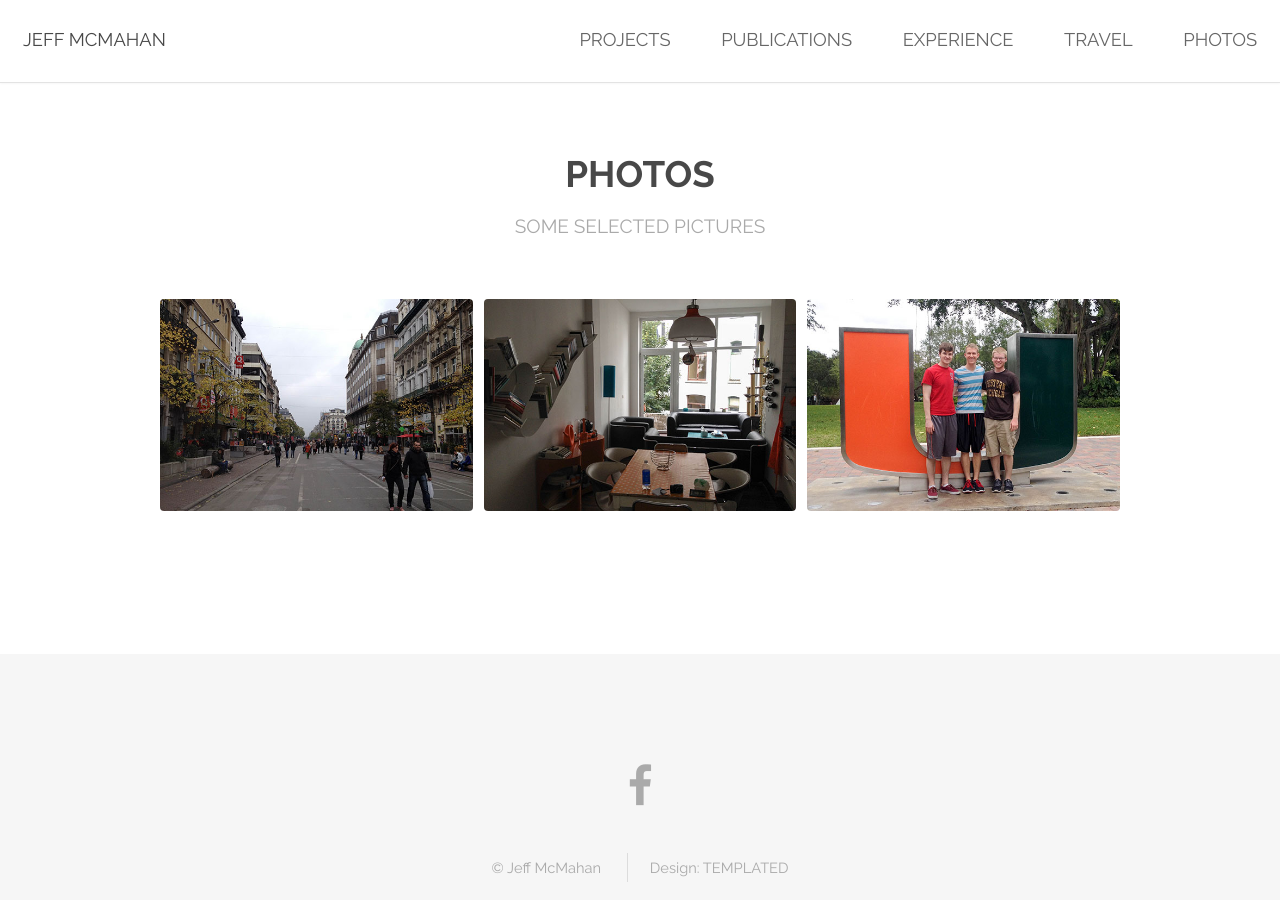
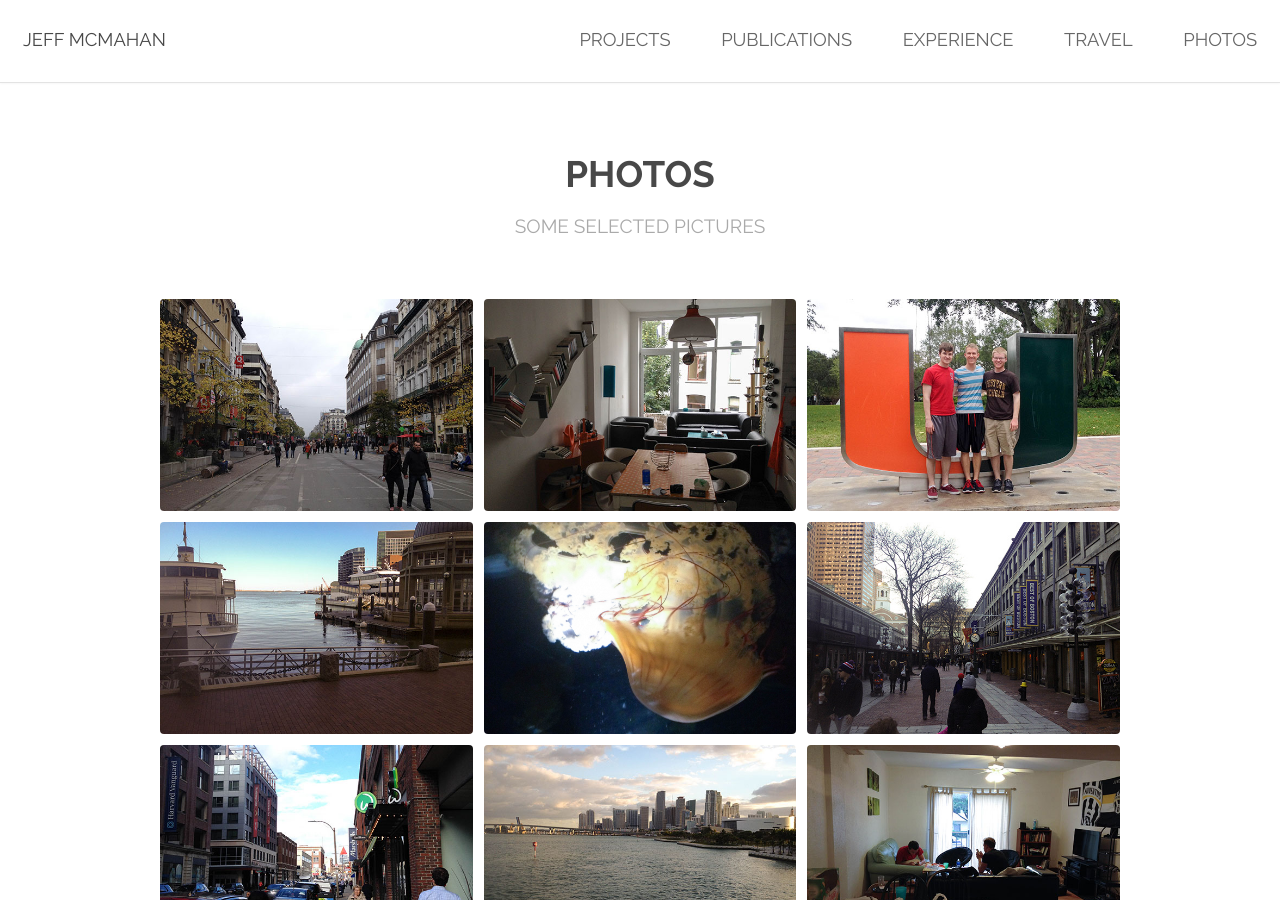
Before and after one commit to jbmcmahan/jbmcmahan.github.io, a Jekyll site: the page built from photos/index.html, in a window 1280 px wide and 900 px high. Built offline with Jekyll 4.4.1, drawn with Linux system fonts in a browser that asks for light colours.

Commit message:
fix pics

```diff
--- a/experience/index.html
+++ b/experience/index.html
@@ -8,7 +8,7 @@
 						<h2>Experience</h2>
 						<p>Lorem ipsum dolor sit amet nullam id egestas urna aliquam</p>
 					</header>
-					<a href="#" class="image fit"><img src="images/pic01.jpg" alt="" /></a>
+					<a href="#" class="image fit"><img src="/images/pic01.jpg" alt="" /></a>
 					<p>Vis accumsan feugiat adipiscing nisl amet adipiscing accumsan blandit accumsan sapien blandit ac amet faucibus aliquet placerat commodo. Interdum ante aliquet commodo accumsan vis phasellus adipiscing. Ornare a in lacinia. Vestibulum accumsan ac metus massa tempor. Accumsan in lacinia ornare massa amet. Ac interdum ac non praesent. Cubilia lacinia interdum massa faucibus blandit nullam. Accumsan phasellus nunc integer. Accumsan euismod nunc adipiscing lacinia erat ut sit. Arcu amet. Id massa aliquet arcu accumsan lorem amet accumsan.</p>
 					<p>Amet nibh adipiscing adipiscing. Commodo ante vis placerat interdum massa massa primis. Tempus condimentum tempus non ac varius cubilia adipiscing placerat lorem turpis at. Aliquet lorem porttitor interdum. Amet lacus. Aliquam lobortis faucibus blandit ac phasellus. In amet magna non interdum volutpat porttitor metus a ante ac neque. Nisi turpis. Commodo col. Interdum adipiscing mollis ut aliquam id ante adipiscing commodo integer arcu amet Ac interdum ac non praesent. Cubilia lacinia interdum massa faucibus blandit nullam. Accumsan phasellus nunc integer. Accumsan euismod nunc adipiscing lacinia erat ut sit. Arcu amet. Id massa aliquet arcu accumsan lorem amet accumsan commodo odio cubilia ac eu interdum placerat placerat arcu commodo lobortis adipiscing semper ornare pellentesque.</p>
 					<p>Amet nibh adipiscing adipiscing. Commodo ante vis placerat interdum massa massa primis. Tempus condimentum tempus non ac varius cubilia adipiscing placerat lorem turpis at. Aliquet lorem porttitor interdum. Amet lacus. Aliquam lobortis faucibus blandit ac phasellus. In amet magna non interdum volutpat porttitor metus a ante ac neque. Nisi turpis. Commodo col. Interdum adipiscing mollis ut aliquam id ante adipiscing commodo integer arcu amet blandit adipiscing arcu ante.</p>
--- a/photos/index.html
+++ b/photos/index.html
@@ -18,21 +18,21 @@
 					</div>
 				{% endfor %}
 
-				<div class="4u"><span class="image fit"><img src="photos/1602271513_small.jpg" alt="" /></span></div>
-				<div class="4u"><span class="image fit"><img src="photos/1602271457_small.jpg" alt="" /></span></div>
-				<div class="4u$"><span class="image fit"><img src="photos/1602271417_small.jpg" alt="" /></span></div>
-				<div class="4u"><span class="image fit"><img src="photos/1602251453_small.jpg" alt="" /></span></div>
-				<div class="4u"><span class="image fit"><img src="photos/1602141742_small.jpg" alt="" /></span></div>
-				<div class="4u$"><span class="image fit"><img src="photos/1510211830_small.jpg" alt="" /></span></div>
-				<div class="4u"><span class="image fit"><img src="photos/1510121506_small.jpg" alt="" /></span></div>
-				<div class="4u"><span class="image fit"><img src="photos/1510121333_small.jpg" alt="" /></span></div>
-				<div class="4u$"><span class="image fit"><img src="photos/1510121328_small.jpg" alt="" /></span></div>
-				<div class="4u"><span class="image fit"><img src="photos/1510112252_small.jpg" alt="" /></span></div>
-				<div class="4u"><span class="image fit"><img src="photos/1510101420_small.jpg" alt="" /></span></div>
-				<div class="4u$"><span class="image fit"><img src="photos/1510101022_small.jpg" alt="" /></span></div>
-				<div class="4u"><span class="image fit"><img src="photos/1510100821_small.jpg" alt="" /></span></div>
-				<div class="4u"><span class="image fit"><img src="photos/1510100738_small.jpg" alt="" /></span></div>
-				<div class="4u$"><span class="image fit"><img src="photos/1505041336_small.jpg" alt="" /></span></div>
+				<div class="4u"><span class="image fit"><img src="/photos/1602271513_small.jpg" alt="" /></span></div>
+				<div class="4u"><span class="image fit"><img src="/photos/1602271457_small.jpg" alt="" /></span></div>
+				<div class="4u$"><span class="image fit"><img src="/photos/1602271417_small.jpg" alt="" /></span></div>
+				<div class="4u"><span class="image fit"><img src="/photos/1602251453_small.jpg" alt="" /></span></div>
+				<div class="4u"><span class="image fit"><img src="/photos/1602141742_small.jpg" alt="" /></span></div>
+				<div class="4u$"><span class="image fit"><img src="/photos/1510211830_small.jpg" alt="" /></span></div>
+				<div class="4u"><span class="image fit"><img src="/photos/1510121506_small.jpg" alt="" /></span></div>
+				<div class="4u"><span class="image fit"><img src="/photos/1510121333_small.jpg" alt="" /></span></div>
+				<div class="4u$"><span class="image fit"><img src="/photos/1510121328_small.jpg" alt="" /></span></div>
+				<div class="4u"><span class="image fit"><img src="/photos/1510112252_small.jpg" alt="" /></span></div>
+				<div class="4u"><span class="image fit"><img src="/photos/1510101420_small.jpg" alt="" /></span></div>
+				<div class="4u$"><span class="image fit"><img src="/photos/1510101022_small.jpg" alt="" /></span></div>
+				<div class="4u"><span class="image fit"><img src="/photos/1510100821_small.jpg" alt="" /></span></div>
+				<div class="4u"><span class="image fit"><img src="/photos/1510100738_small.jpg" alt="" /></span></div>
+				<div class="4u$"><span class="image fit"><img src="/photos/1505041336_small.jpg" alt="" /></span></div>
 			</div>
 		</div>
 	</div>
--- a/projects/index.html
+++ b/projects/index.html
@@ -7,7 +7,7 @@
 			<h2>Projects</h2>
 			<p>Current and Past Projects</p>
 		</header>
-		<a href="#" class="image fit"><img src="images/pic01.jpg" alt="" /></a>
+		<a href="#" class="image fit"><img src="/images/pic01.jpg" alt="" /></a>
 		<p>Vis accumsan feugiat adipiscing nisl amet adipiscing accumsan blandit accumsan sapien blandit ac amet faucibus aliquet placerat commodo. Interdum ante aliquet commodo accumsan vis phasellus adipiscing. Ornare a in lacinia. Vestibulum accumsan ac metus massa tempor. Accumsan in lacinia ornare massa amet. Ac interdum ac non praesent. Cubilia lacinia interdum massa faucibus blandit nullam. Accumsan phasellus nunc integer. Accumsan euismod nunc adipiscing lacinia erat ut sit. Arcu amet. Id massa aliquet arcu accumsan lorem amet accumsan.</p>
 		<p>Amet nibh adipiscing adipiscing. Commodo ante vis placerat interdum massa massa primis. Tempus condimentum tempus non ac varius cubilia adipiscing placerat lorem turpis at. Aliquet lorem porttitor interdum. Amet lacus. Aliquam lobortis faucibus blandit ac phasellus. In amet magna non interdum volutpat porttitor metus a ante ac neque. Nisi turpis. Commodo col. Interdum adipiscing mollis ut aliquam id ante adipiscing commodo integer arcu amet Ac interdum ac non praesent. Cubilia lacinia interdum massa faucibus blandit nullam. Accumsan phasellus nunc integer. Accumsan euismod nunc adipiscing lacinia erat ut sit. Arcu amet. Id massa aliquet arcu accumsan lorem amet accumsan commodo odio cubilia ac eu interdum placerat placerat arcu commodo lobortis adipiscing semper ornare pellentesque.</p>
 		<p>Amet nibh adipiscing adipiscing. Commodo ante vis placerat interdum massa massa primis. Tempus condimentum tempus non ac varius cubilia adipiscing placerat lorem turpis at. Aliquet lorem porttitor interdum. Amet lacus. Aliquam lobortis faucibus blandit ac phasellus. In amet magna non interdum volutpat porttitor metus a ante ac neque. Nisi turpis. Commodo col. Interdum adipiscing mollis ut aliquam id ante adipiscing commodo integer arcu amet blandit adipiscing arcu ante.</p>
--- a/travel/index.html
+++ b/travel/index.html
@@ -7,7 +7,7 @@
 			<h2>Travel</h2>
 			<p>Lorem ipsum dolor sit amet nullam id egestas urna aliquam</p>
 		</header>
-		<a href="#" class="image fit"><img src="images/pic01.jpg" alt="" /></a>
+		<a href="#" class="image fit"><img src="/images/pic01.jpg" alt="" /></a>
 		<p>Vis accumsan feugiat adipiscing nisl amet adipiscing accumsan blandit accumsan sapien blandit ac amet faucibus aliquet placerat commodo. Interdum ante aliquet commodo accumsan vis phasellus adipiscing. Ornare a in lacinia. Vestibulum accumsan ac metus massa tempor. Accumsan in lacinia ornare massa amet. Ac interdum ac non praesent. Cubilia lacinia interdum massa faucibus blandit nullam. Accumsan phasellus nunc integer. Accumsan euismod nunc adipiscing lacinia erat ut sit. Arcu amet. Id massa aliquet arcu accumsan lorem amet accumsan.</p>
 		<p>Amet nibh adipiscing adipiscing. Commodo ante vis placerat interdum massa massa primis. Tempus condimentum tempus non ac varius cubilia adipiscing placerat lorem turpis at. Aliquet lorem porttitor interdum. Amet lacus. Aliquam lobortis faucibus blandit ac phasellus. In amet magna non interdum volutpat porttitor metus a ante ac neque. Nisi turpis. Commodo col. Interdum adipiscing mollis ut aliquam id ante adipiscing commodo integer arcu amet Ac interdum ac non praesent. Cubilia lacinia interdum massa faucibus blandit nullam. Accumsan phasellus nunc integer. Accumsan euismod nunc adipiscing lacinia erat ut sit. Arcu amet. Id massa aliquet arcu accumsan lorem amet accumsan commodo odio cubilia ac eu interdum placerat placerat arcu commodo lobortis adipiscing semper ornare pellentesque.</p>
 		<p>Amet nibh adipiscing adipiscing. Commodo ante vis placerat interdum massa massa primis. Tempus condimentum tempus non ac varius cubilia adipiscing placerat lorem turpis at. Aliquet lorem porttitor interdum. Amet lacus. Aliquam lobortis faucibus blandit ac phasellus. In amet magna non interdum volutpat porttitor metus a ante ac neque. Nisi turpis. Commodo col. Interdum adipiscing mollis ut aliquam id ante adipiscing commodo integer arcu amet blandit adipiscing arcu ante.</p>
```
